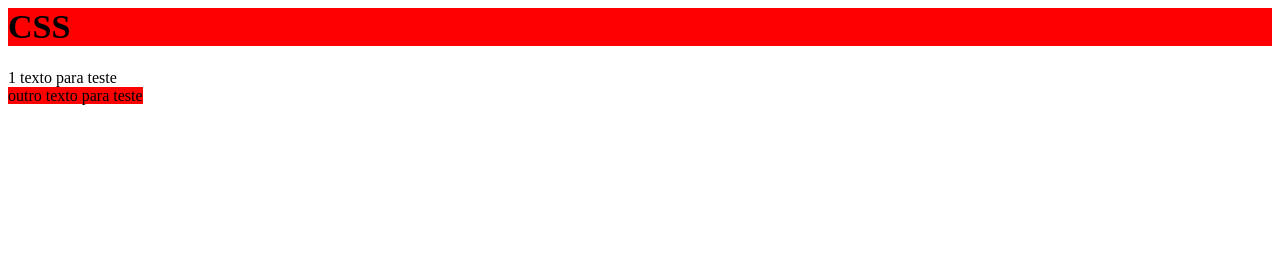
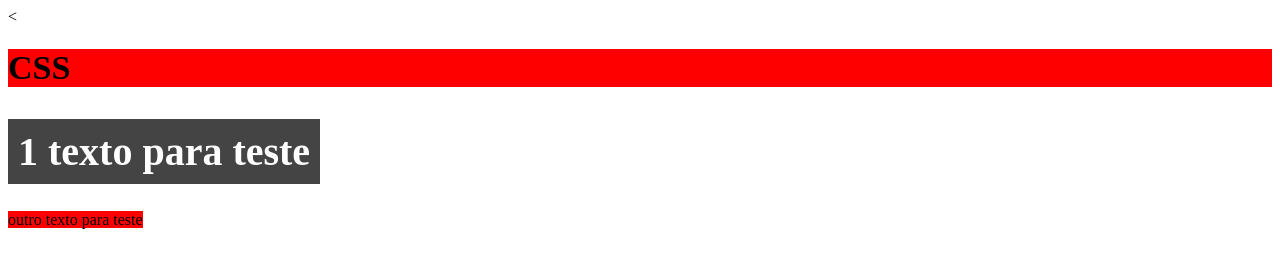
Before and after one commit to DaviPS-CODER/CursoJavaScript.js, a website: page HTML/poucoDeCSS.html in a window 1280 px wide. Drawn offline with Linux system fonts and the light colour scheme.

Commit message:
estudo dia 24/11

```diff
--- /dev/null
+++ b/HTML/poucoDeCSS.css
@@ -0,0 +1,7 @@
+#textoPrincipal{
+    font-size: 40px;
+    font-weight: bold;
+    background-color: #444;
+    padding: 10px;
+    color: #fff;
+}
--- a/HTML/poucoDeCSS.html
+++ b/HTML/poucoDeCSS.html
@@ -1,6 +1,7 @@
 <html>
 <head>
 <title>Um pouco de CSS</title>
+<<link rel="stylesheet" href="poucoDeCSS.css"> <!--tem como alocar um código css externo pelo link-->
 
 <!--pode determinar qual parte vc quer estilizar pelo,
 nome da tag, ou colocando um "id", ou pode usar o "class",
@@ -18,9 +19,9 @@ para estilizar partes com o mesmo "class" -->
 </head>
 
 <body>
-    <h1>CSS</h1>
-    <span id="texto 1">1 texto para teste </span><br>
-    <span class="fundoVermelho"> outro texto para teste </span>
+    <h1>CSS</h1><br>
+    <span id="textoPrincipal">1 texto para teste </span><br><br><br>
+    <span class="fundoVermelho"> outro texto para teste </span><br><br><br>
 </body>
 
 </html>
```
